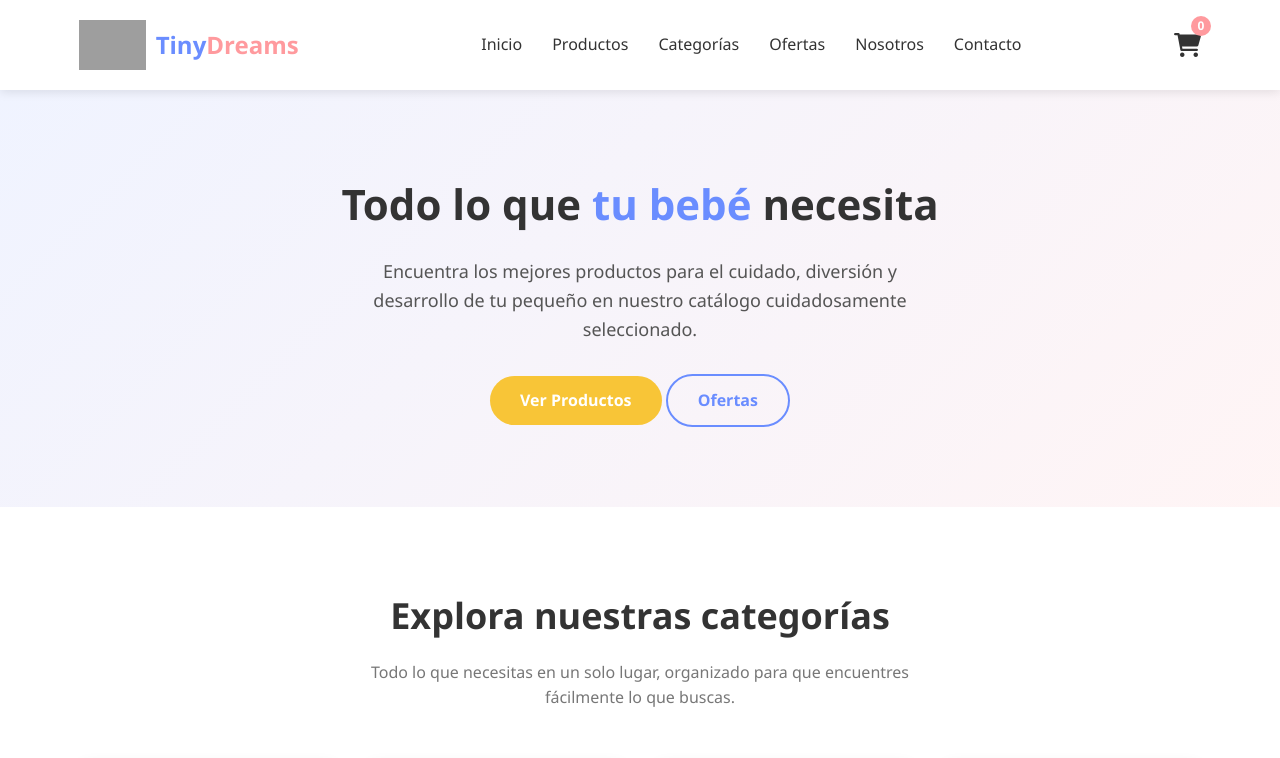
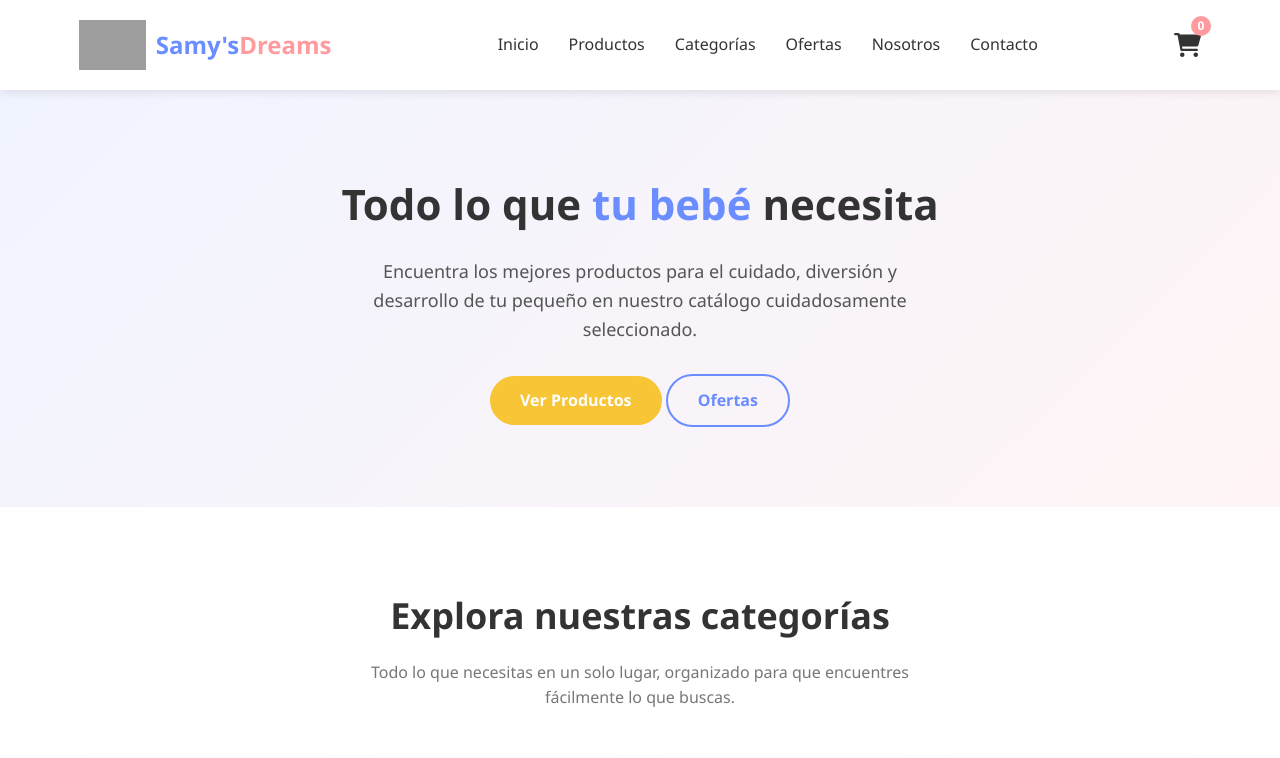
Before and after one commit to SAMYS-BABY/SAMY-S-BABY-SHOP, a plain HTML site: page index.html in a window 1280 px wide. Shown: the top 758 px of the page. Drawn offline with Linux system fonts and the light colour scheme; grey boxes are pictures that could not be loaded.

Commit message:
Update index.html

```diff
--- a/index.html
+++ b/index.html
@@ -781,7 +781,7 @@
             <div class="nav-container">
                 <div class="logo">
                     <img src="https://storage.googleapis.com/workspace-0f70711f-8b4e-4d94-86f1-2a93ccde5887/image/5dd140bc-b7d2-434b-ae1b-6f6bcae8ebf0.png" alt="Logo de TinyDreams con un diseño infantil y suave en tonos azul y rosa pastel">
-                    <h1>Tiny<span>Dreams</span></h1>
+                    <h1>Samy's<span>Dreams</span></h1>
                 </div>
 
                 <!-- Desktop Navigation -->
```
